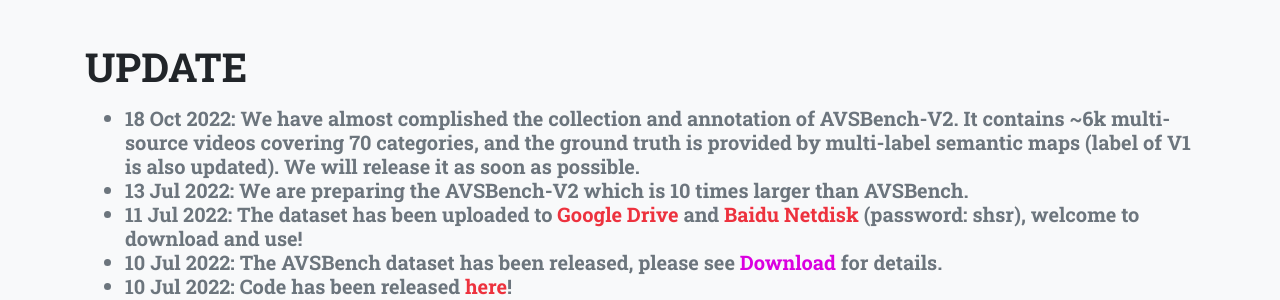
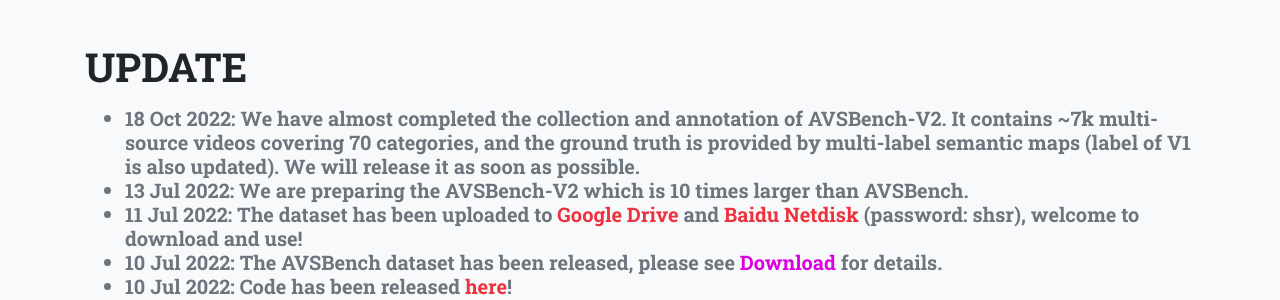
Before and after one commit to OpenNLPLab/AVSBench, a Jekyll site: the page built from index.html, in a window 1280 px wide and 900 px high, scrolled down 539 px. Shown: the part 155-455 px from the top of the window. Built offline with Jekyll 4.4.1, drawn with Linux system fonts in a browser that asks for light colours; nearby versions of some CDN libraries; some web fonts are replaced.

Commit message:
update v2 news

```diff
--- a/index.html
+++ b/index.html
@@ -76,7 +76,7 @@ layout: default
         <h2 class="section-heading text-uppercase">Update</h2>
         <h5 class="text-muted" style="text-align:left;">
           <ul>
-              <li>18 Oct 2022: We have almost complished the collection and annotation of AVSBench-V2. It contains ~6k multi-source videos covering 70 categories, and the ground truth is provided by multi-label semantic maps (label of V1 is also updated). We will release it as soon as possible. </li>
+              <li>18 Oct 2022: We have almost completed the collection and annotation of AVSBench-V2. It contains ~7k multi-source videos covering 70 categories, and the ground truth is provided by multi-label semantic maps (label of V1 is also updated). We will release it as soon as possible. </li>
               <li>13 Jul 2022: We are preparing the AVSBench-V2 which is 10 times larger than AVSBench. </li>
               <li>11 Jul 2022: The dataset has been uploaded to <a href="https://drive.google.com/drive/folders/1wKFKymVYn6rNkNE_7xV6Bm-9PfCAIKdT"><b>Google Drive</b></a> and <a href="https://pan.baidu.com/s/1dEGrP44yw03rXhOaIj0tlA">Baidu Netdisk</a> (password: shsr), welcome to download and use!</li>
               <!-- <li>28 Mar 2022: Camera-ready version has been released <a href="{{ site.baseurl }}/static/files/MUSIC-AVQA.pdf">here</a>!</li> -->
```
